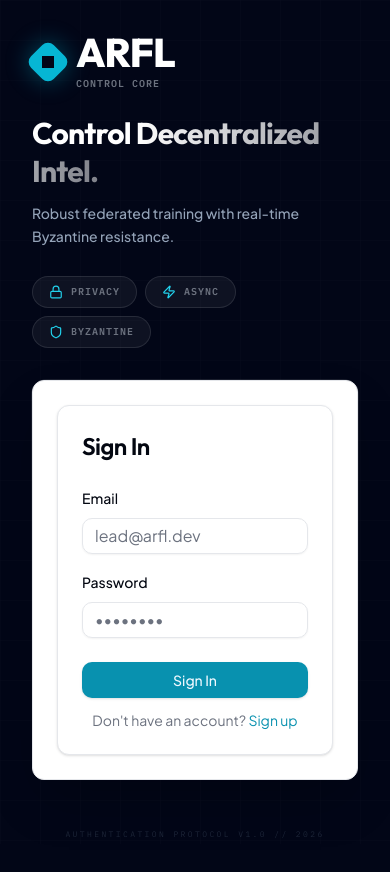
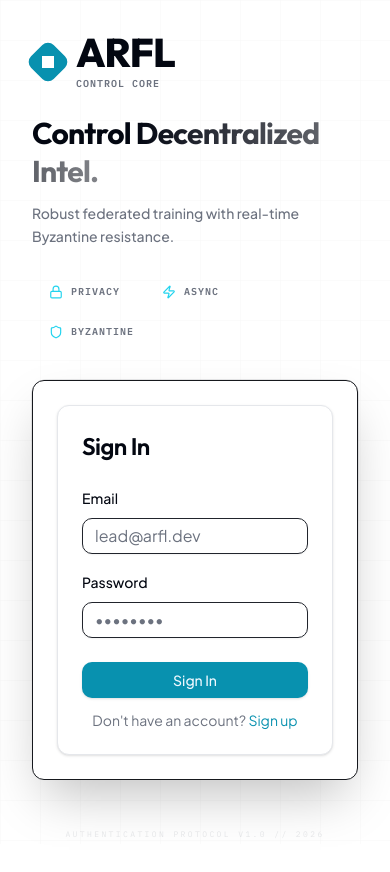
Before and after one commit to JayGuri/DevHacks, a React (Vite) app in the folder frontend/: page /login in a window 390 px wide. Built offline with nearby package versions, Linux system fonts and the light colour scheme.

Commit message:
UI refinements

```diff
--- a/frontend/src/components/layout/TopNav.jsx
+++ b/frontend/src/components/layout/TopNav.jsx
@@ -1,5 +1,5 @@
 import { motion, AnimatePresence } from "framer-motion";
-import { useNavigate, Link } from "react-router-dom";
+import { useNavigate, Link, useLocation } from "react-router-dom";
 import { useTheme } from "next-themes";
 import {
   Sun, Moon, ChevronRight, LogOut, Bell,
@@ -65,6 +65,10 @@ export default function TopNav({ breadcrumbs = [] }) {
     navigate("/login");
   }
 
+  const location = useLocation();
+  const hideTogglePaths = ['/dashboard/projects', '/admin/requests'];
+  const showViewToggle = !hideTogglePaths.includes(location.pathname);
+
   return (
     <header className="fixed left-0 right-0 top-0 z-40 flex h-14 items-center justify-between border-b border-border bg-background/95 px-4 backdrop-blur-sm lg:left-60 lg:px-6">
       {/* Left: breadcrumbs with Home icon */}
@@ -109,7 +113,7 @@ export default function TopNav({ breadcrumbs = [] }) {
           <span>K</span>
         </button>
 
-        <ViewToggle />
+        {showViewToggle && <ViewToggle />}
 
         {/* Notification bell */}
         <Popover>
@@ -180,7 +184,18 @@ export default function TopNav({ breadcrumbs = [] }) {
           </PopoverContent>
         </Popover>
 
-        <Button variant="ghost" size="icon" onClick={() => setTheme(theme === "dark" ? "light" : "dark")}>
+        <Button
+          variant="ghost"
+          size="icon"
+          onClick={() => {
+            const el = document.documentElement;
+            el.classList.add("theme-transitioning");
+            setTheme(theme === "dark" ? "light" : "dark");
+            setTimeout(() => {
+              el.classList.remove("theme-transitioning");
+            }, 700);
+          }}
+        >
           {theme === "dark" ? <Sun size={16} /> : <Moon size={16} />}
         </Button>
 
--- a/frontend/src/index.css
+++ b/frontend/src/index.css
@@ -24,8 +24,9 @@
     --accent-foreground: 220 14% 20%;
     --destructive: 0 84% 60%;
     --destructive-foreground: 210 40% 98%;
-    --border: 220 13% 91%;
-    --input: 220 13% 91%;
+    /* Black Borders for Light Mode - Crisp and clear */
+    --border: 224 15% 10%;
+    --input: 224 15% 15%;
     --ring: 191 91% 36%;
     --chart-1: 191 91% 36%;
     --chart-2: 173 58% 39%;
@@ -64,8 +65,9 @@
     --accent-foreground: 213 31% 94%;
     --destructive: 0 84% 60%;
     --destructive-foreground: 213 31% 94%;
-    --border: 222 47% 12%;
-    --input: 222 47% 12%;
+    /* White Borders for Dark Mode (high contrast but elegant) */
+    --border: 213 31% 85% / 0.2;
+    --input: 213 31% 85% / 0.15;
     --ring: 184 100% 45%;
     --accent-glow: rgba(0, 240, 255, 0.15);
   }
@@ -73,14 +75,33 @@
 
 @layer base {
   * {
-    @apply border-border;
+    /* Prevent layout shifts by standardizing text rendering and removing ad-hoc borders */
+    -webkit-font-smoothing: antialiased;
+    -moz-osx-font-smoothing: grayscale;
+    text-rendering: optimizeLegibility;
   }
 
   body {
-    @apply bg-background text-foreground font-sans antialiased;
+    @apply bg-background text-foreground font-sans;
     overflow-x: hidden;
+    /* Prevent layout jumping when content changes height */
+    scrollbar-gutter: stable;
   }
 }
+
+/* Force smooth theme transition across the entire tree */
+.theme-transitioning,
+.theme-transitioning *,
+.theme-transitioning *::before,
+.theme-transitioning *::after {
+  transition-delay: 0s !important;
+  transition-duration: 700ms !important;
+  transition-property: background-color, border-color, color, fill, stroke, box-shadow, opacity !important;
+  transition-timing-function: cubic-bezier(0.4, 0, 0.2, 1) !important;
+  /* Lock layout and interaction to prevent jumps or noise during transition */
+  pointer-events: none !important;
+}
+
 
 /* Typography Refinement */
 .text-display {
@@ -116,7 +137,11 @@
 }
 
 .dark .card-elevated {
-  box-shadow: 0 1px 3px rgba(0, 0, 0, 0.3), 0 4px 16px rgba(0, 0, 0, 0.2);
+  box-shadow:
+    0 1px 3px rgba(0, 0, 0, 0.4),
+    0 8px 24px -8px rgba(0, 0, 0, 0.5),
+    inset 0 0 0 1px rgba(255, 255, 255, 0.05);
+  /* Subtle inner gleam */
 }
 
 /* Badge Redesign */
--- a/frontend/src/pages/auth/Login.jsx
+++ b/frontend/src/pages/auth/Login.jsx
@@ -15,19 +15,19 @@ const Login = memo(() => {
   const reducedMotion = useReducedMotion();
 
   return (
-    <div className="flex min-h-screen bg-slate-950 selection:bg-cyan-500/30">
+    <div className="flex min-h-screen bg-background selection:bg-primary/30 transition-colors duration-500">
       {/* Background Grid Pattern - Fixed to stay behind everything */}
       <div className="fixed inset-0 opacity-[0.03] pointer-events-none z-0">
         <svg className="h-full w-full">
           <pattern id="login-grid" width="40" height="40" patternUnits="userSpaceOnUse">
-            <path d="M 40 0 L 0 0 0 40" fill="none" stroke="white" strokeWidth="1" />
+            <path d="M 40 0 L 0 0 0 40" fill="none" stroke="currentColor" strokeWidth="1" className="text-foreground" />
           </pattern>
           <rect width="100%" height="100%" fill="url(#login-grid)" />
         </svg>
       </div>
 
       {/* Left Panel: 3D Scene - Enhanced with technical decor */}
-      <div className="hidden lg:flex lg:w-1/2 relative overflow-hidden items-center justify-center bg-slate-950 border-r border-white/5">
+      <div className="hidden lg:flex lg:w-1/2 relative overflow-hidden items-center justify-center bg-card border-r border-border transition-colors duration-500">
         {/* Decorative Technical Elements to fill space */}
         <div className="absolute top-12 left-12 space-y-2 z-20 opacity-30">
           <div className="flex items-center gap-2">
@@ -94,20 +94,20 @@ const Login = memo(() => {
             className="space-y-6"
           >
             <div className="flex items-center gap-3">
-              <div className="h-8 w-8 bg-cyan-500 transform rotate-45 rounded-sm shadow-[0_0_25px_rgba(6,182,212,0.4)] flex items-center justify-center">
-                <div className="h-3 w-3 bg-slate-950 rotate-45 rounded-xs" />
+              <div className="h-8 w-8 bg-primary transform rotate-45 rounded-sm shadow-[0_0_25px_rgba(var(--primary),0.4)] flex items-center justify-center">
+                <div className="h-3 w-3 bg-background rotate-45 rounded-xs" />
               </div>
               <div>
-                <h1 className="metric-value text-white text-4xl tracking-tighter leading-none">ARFL</h1>
-                <p className="metric-label text-cyan-500/80 text-[8px] mt-1 tracking-[0.4em]">CONTROL CORE</p>
+                <h1 className="metric-value text-foreground text-4xl tracking-tighter leading-none">ARFL</h1>
+                <p className="metric-label text-primary/80 text-[8px] mt-1 tracking-[0.4em]">CONTROL CORE</p>
               </div>
             </div>
 
             <div className="space-y-3">
-              <h2 className="text-white text-3xl font-display font-bold leading-tight tracking-tight">
-                Control <span className="text-transparent bg-clip-text bg-gradient-to-r from-white to-white/50">Decentralized Intel.</span>
+              <h2 className="text-foreground text-3xl font-display font-bold leading-tight tracking-tight">
+                Control <span className="text-transparent bg-clip-text bg-gradient-to-r from-foreground to-foreground/50">Decentralized Intel.</span>
               </h2>
-              <p className="text-slate-400 leading-relaxed text-sm max-w-[95%] font-medium">
+              <p className="text-muted-foreground leading-relaxed text-sm max-w-[95%] font-medium">
                 Robust federated training with real-time Byzantine resistance.
               </p>
             </div>
@@ -127,17 +127,17 @@ const Login = memo(() => {
             className="relative group lg:mt-4"
           >
             {/* Glossy Border Effect */}
-            <div className="absolute -inset-[1px] bg-gradient-to-b from-white/10 via-white/5 to-transparent rounded-2xl -z-10 group-hover:from-cyan-400/20 transition-colors duration-500" />
+            <div className="absolute -inset-[1px] bg-gradient-to-b from-foreground/10 via-foreground/5 to-transparent rounded-2xl -z-10 group-hover:from-primary/20 transition-colors duration-500" />
 
-            <div className="card-base bg-slate-900/30 backdrop-blur-xl border-white/5 p-6 lg:p-8 shadow-2xl rounded-2xl">
+            <div className="card-base bg-card/30 backdrop-blur-xl border-border/50 p-6 lg:p-8 shadow-2xl rounded-2xl transition-colors duration-500">
               <LoginForm />
             </div>
 
             {/* Subtle glow behind login box */}
-            <div className="absolute -bottom-10 left-1/2 -translate-x-1/2 w-2/3 h-10 bg-cyan-500/5 blur-3xl opacity-30" />
+            <div className="absolute -bottom-10 left-1/2 -translate-x-1/2 w-2/3 h-10 bg-primary/5 blur-3xl opacity-30" />
           </motion.div>
 
-          <div className="text-slate-600 text-[8px] font-mono tracking-[0.3em] uppercase text-center pt-4 opacity-40">
+          <div className="text-muted-foreground/40 text-[8px] font-mono tracking-[0.3em] uppercase text-center pt-4 opacity-40">
             AUTHENTICATION PROTOCOL v1.0 // 2026
           </div>
         </div>
```
